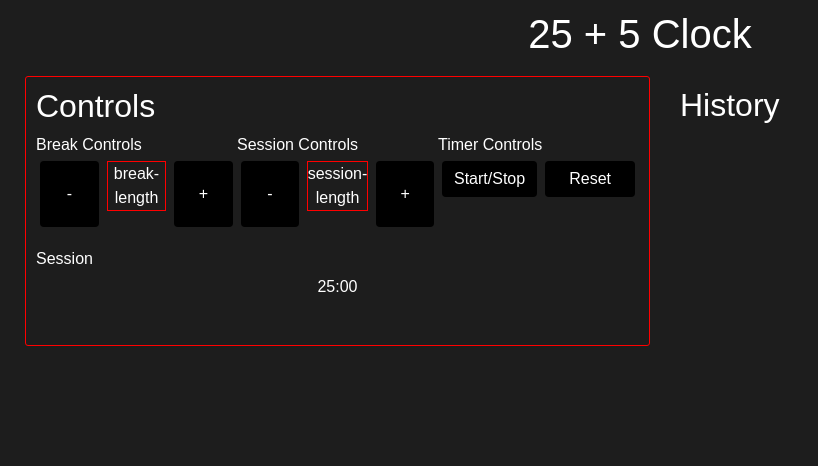
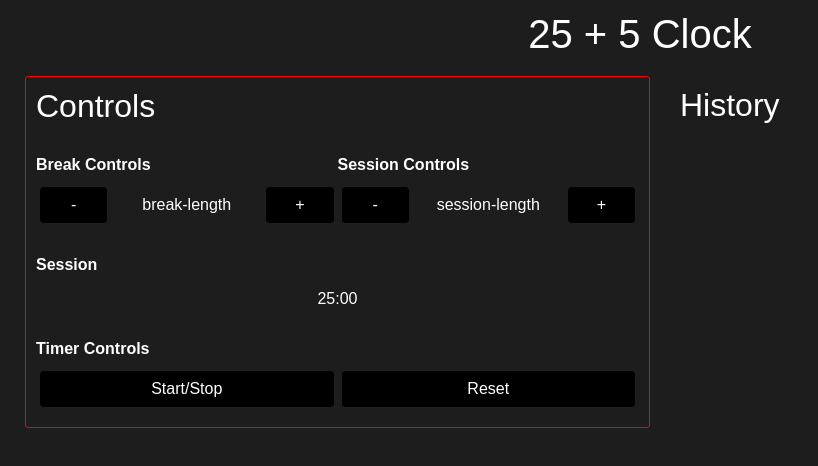
Before and after one commit to eliasm307/FCC-25-5-Clock, a React (Create React App) app: page / in a window 1280 px wide. Shown: the top 466 px of the page, without its empty margins (0-818 px from the left). Built offline with nearby package versions, Linux system fonts and the light colour scheme.

Commit message:
Styling updates

```diff
--- a/src/Components/ControlSection.jsx
+++ b/src/Components/ControlSection.jsx
@@ -37,33 +37,33 @@ const ControlSection = ({ className }) => {
 
       <Row noGutters className="">
 
-        <Col md={true} className="mb-3">
+        <Col md={true} className="control-container">
           <PeriodControl
             title="Break Controls"
             idPrefix="break"
           />
         </Col>
 
-        <Col md={true} className="mb-3">
+        <Col md={true} className="control-container">
           <PeriodControl
             title="Session Controls"
             idPrefix="session"
           />
         </Col>
 
-        <Col md={true} className="mb-3">
-          <TimerControl
-            title="Timer Controls"
-            idPrefix="break"
-          />
-        </Col>
+
 
       </Row>
 
       <Row noGutters>
-        <Col md={true} className="mb-3">
+
+        <Col md={true} className="control-container">
           <Timer
             title="Session"
+          />
+          <TimerControl
+            title="Timer Controls"
+            idPrefix="break"
           />
         </Col>
       </Row>
--- a/src/Components/PeriodControl.jsx
+++ b/src/Components/PeriodControl.jsx
@@ -20,13 +20,14 @@ const PeriodControl = ({ className, title, idPrefix }) => {
     <div className="container-period-control">
       <Row
         id={idPrefix + "-label"}
+        className="control-label"
         noGutters
       >
         {title}
       </Row>
 
       <Row noGutters>
-        <Col className="m-1">
+        <Col className="px-1">
           <Button
             id={idPrefix + "-decrement"}
           >
@@ -34,16 +35,18 @@ const PeriodControl = ({ className, title, idPrefix }) => {
           </Button>
         </Col>
 
-        <Col className="m-1">
+        <Col
+          sm={6}
+          className="period-label"
+        >
           <p
             id={idPrefix + "-length"}
-            className="period-label"
           >
             {idPrefix + "-length"}
           </p>
         </Col>
 
-        <Col className="m-1">
+        <Col className="px-1">
           <Button
             id={idPrefix + "-increment"}
           >
--- a/src/Components/PeriodControl.scss
+++ b/src/Components/PeriodControl.scss
@@ -1,9 +1,24 @@
 .container-period-control {
+
+
 
   .period-label {
     text-align: center;
     width: 100%;
-    border: 1px solid red;
+    // height: 100%;
+    border: 0px solid red;
+    display: inline-block;
+    position: relative;
+
+    p {
+      display: inline-block;
+      margin: 0;
+      width: 100%;
+      position: absolute;
+      top: 50%;
+      //left: 50%;
+      transform: translate(-50%, -50%);
+    }
   }
 
 }
--- a/src/Components/Timer.jsx
+++ b/src/Components/Timer.jsx
@@ -23,14 +23,15 @@ const Timer = ({ className, title, idPrefix }) => {
   return (
     <div className="timer-container">
       <Row
-        id= "timer-label"
+        id="timer-label"
+        className="control-label"
         noGutters
       >
         {title}
       </Row>
 
       <Row noGutters>
-        <Col className="m-1">
+        <Col className="">
           <p
             id="time-left"
           >
--- a/src/Components/Timer.scss
+++ b/src/Components/Timer.scss
@@ -2,6 +2,7 @@
   #timer-label {
 
     width: 100%;
+
   }
 
   #time-left {
--- a/src/Components/TimerControl.jsx
+++ b/src/Components/TimerControl.jsx
@@ -22,12 +22,15 @@ const TimerControl = ({ className, title, idPrefix }) => {
 
   return (
     <div id="">
-      <Row noGutters>
+      <Row
+        noGutters
+        className="control-label"
+      >
         {title}
       </Row>
 
       <Row noGutters>
-        <Col className="m-1">
+        <Col className="px-1">
           <Button
             id="start_stop"
           >
@@ -35,7 +38,7 @@ const TimerControl = ({ className, title, idPrefix }) => {
           </Button>
         </Col>
 
-        <Col className="m-1">
+        <Col className="px-1">
           <Button
             id="reset"
           >
--- a/src/global-styles.scss
+++ b/src/global-styles.scss
@@ -24,6 +24,19 @@ section {
   border-radius: 3px;
 }
 
+.control-container {
+  margin: $standardSpacing 0px !important;
+  margin: 0;
+  padding: 0;
+}
+
+.control-label {
+  font-weight: 900;
+  padding: $standardSpacing 0;
+  border: 1px solid red;
+
+}
+
 .display-none {
   display: none;
 }
@@ -33,6 +46,7 @@ section {
   border: none;
   outline: none;
   width: 100%;
+  height: 100%;
 
 }
 
```
